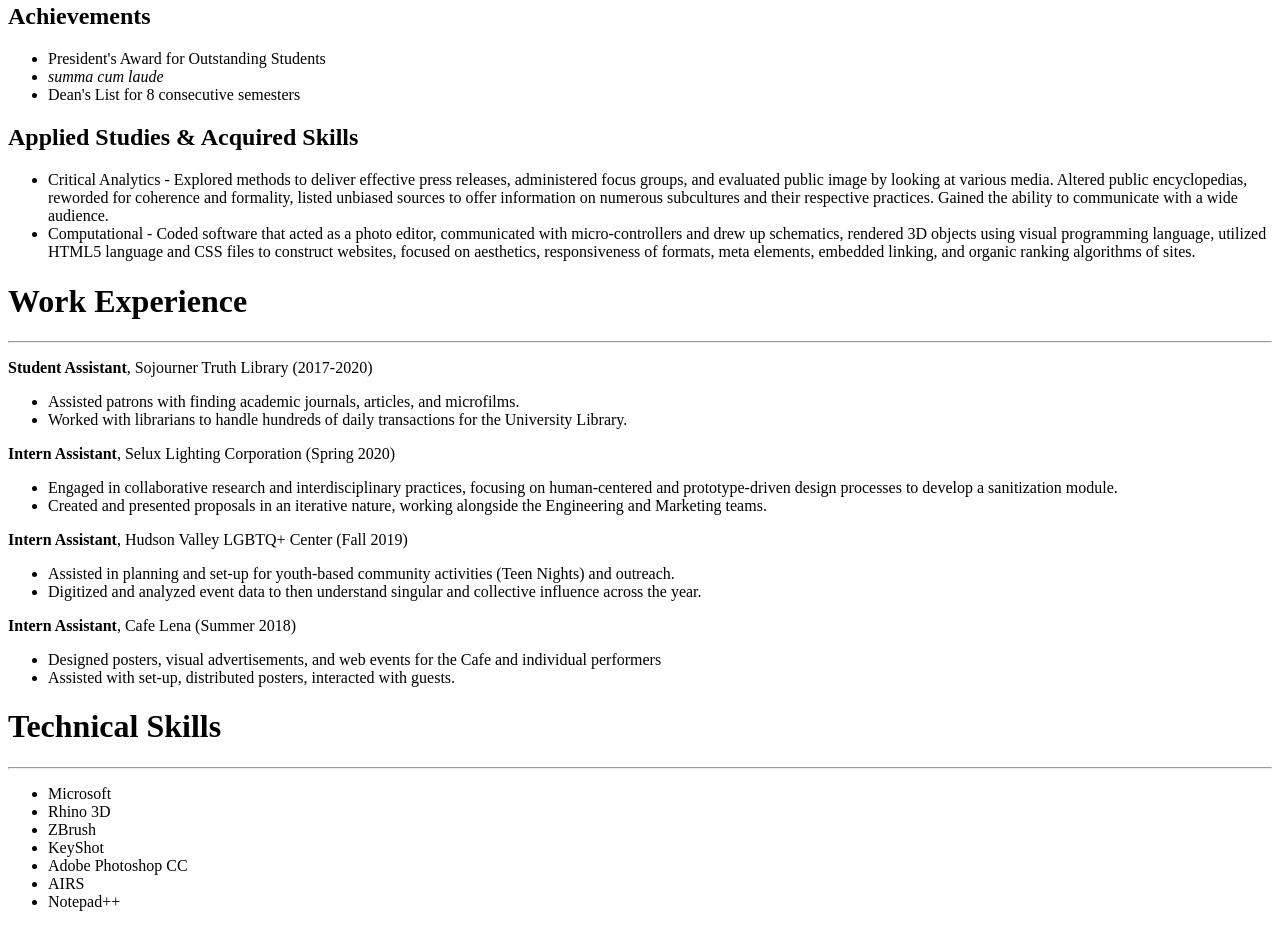
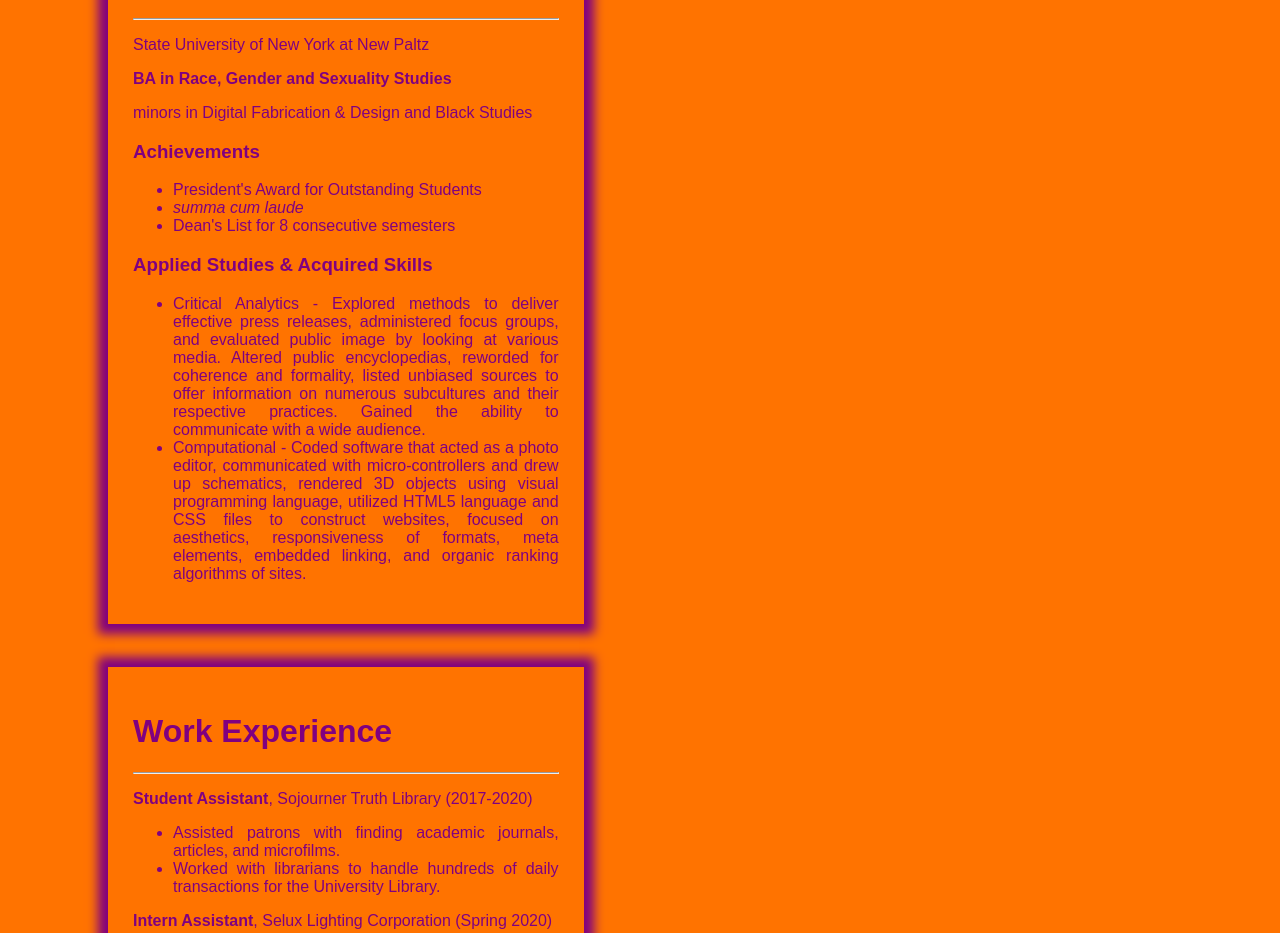
Before and after one commit to rogerpelosi/sillysadsoy, a plain HTML site: page resume.html in a window 1280 px wide. Shown: the part 187-1120 px from the top of the page. Drawn offline with Linux system fonts and the light colour scheme.

Commit message:
more css resume styling

```diff
--- /dev/null
+++ b/resume.css
@@ -0,0 +1,45 @@
+body {
+    background: rgb(255, 115, 0);
+    color: rgba(182, 8, 182, 0.644);
+    font-family: Arial, Helvetica, sans-serif;
+    margin-top: 100px;
+    margin-bottom: 100px;
+    padding-left: 100px;
+    padding-right: 100px;
+
+  }
+
+div#education {
+      background: rgb(255, 115, 0);
+      color: purple;
+      width: 40%;
+      padding: 25px;
+      text-align: justify;
+      margin-bottom: 25px;
+      box-shadow: 0px 0px 10px 10px;
+  }
+
+div#experience {
+    background: rgb(255, 115, 0);
+    color: purple;
+    width: 40%;
+    padding: 25px;
+    text-align: justify;
+    margin-bottom: 25px;
+    box-shadow: 0px 0px 10px 10px;
+}
+
+div#skills {
+    background: rgb(255, 115, 0);
+    color: purple;
+    width: 40%;
+    padding: 25px;
+    text-align: justify;
+    margin-bottom: 25px;
+    box-shadow: 0px 0px 10px 10px;
+}
+
+div#skills ul li{
+    list-style: none;
+    float: left;
+}
--- a/resume.html
+++ b/resume.html
@@ -1,6 +1,7 @@
 <! DOCTYPE html>
 <html lang='en'>
     <head>
+        <link rel='stylesheet' href='resume.css' />
         <title>sillysadsoy's resume</title>
     </head>
     <body>
@@ -10,18 +11,19 @@
             <p>State University of New York at New Paltz</p>
             <p><b>BA in Race, Gender and Sexuality Studies</b></p>
             <p>minors in Digital Fabrication & Design and Black Studies</p>
-            <h2>Achievements</h2>
+            <h3>Achievements</h3>
             <ul>
                 <li>President's Award for Outstanding Students</li>
                 <li><i>summa cum laude</i></li>
                 <li>Dean's List for 8 consecutive semesters</li>
             </ul>
-            <h2>Applied Studies & Acquired Skills</h2>
+            <h3>Applied Studies & Acquired Skills</h3>
             <ul>
                 <li>Critical Analytics - Explored methods to deliver effective press releases, administered focus groups, and evaluated public image by looking at various media. Altered public encyclopedias, reworded for coherence and formality, listed unbiased sources to offer information on numerous subcultures and their respective practices. Gained the ability to communicate with a wide audience.</li>
                 <li>Computational - Coded software that acted as a photo editor, communicated with micro-controllers and drew up schematics, rendered 3D objects using visual programming language, utilized HTML5 language and CSS files to construct websites, focused on aesthetics, responsiveness of formats, meta elements, embedded linking, and organic ranking algorithms of sites.</li>
             </ul>
         </div>
+        <br>
         <div id="experience">
             <h1>Work Experience</h1>
             <hr>
@@ -47,16 +49,17 @@
                 <li>Assisted with set-up, distributed posters, interacted with guests.</li>
             </ul>
         </div>
+        <br>
         <div id="skills">
             <h1>Technical Skills</h1>
             <hr>
             <ul>
-                <li>Microsoft</li>
-                <li>Rhino 3D</li>
-                <li>ZBrush</li>
-                <li>KeyShot</li>
-                <li>Adobe Photoshop CC</li>
-                <li>AIRS</li>
+                <li>Microsoft&nbsp;&nbsp;</li>
+                <li>Rhino 3D&nbsp;&nbsp;</li>
+                <li>ZBrush&nbsp;&nbsp;</li>
+                <li>KeyShot&nbsp;&nbsp;</li>
+                <li>Adobe Photoshop CC&nbsp;&nbsp;</li>
+                <li>AIRS&nbsp;&nbsp;</li>
                 <li>Notepad++</li>
             </ul>
         </div>
--- a/style.css
+++ b/style.css
@@ -8,17 +8,9 @@ body {
     margin-top: 100px;
     padding-left: 100px;
     padding-right: 100px;
-  };
-
-  h2 {
-      font-size: 7px;
   }
 
-  img {
-    max-width: 20%;
-    width: 20%;
-    height: auto;
-  }
+
 
   div {
     background: rgba(255, 72, 0, 0.829);
@@ -27,4 +19,10 @@ body {
     text-align: center;
     text-decoration: none;
     margin: 0 auto;
+    box-shadow: rgba(255, 72, 0, 0.829);
   }
+
+a {
+  color: rgba(182, 8, 182, 0.644);
+  text-decoration: none;
+}
```
